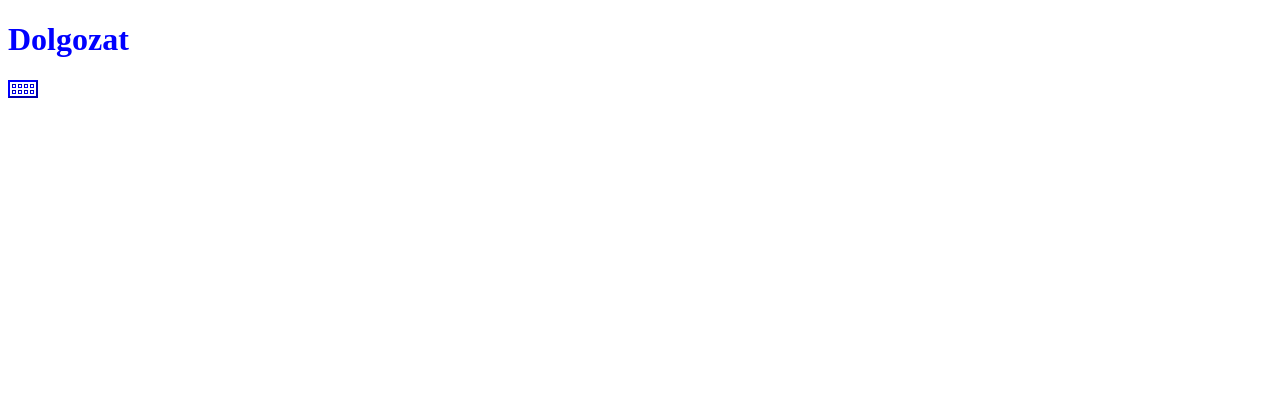
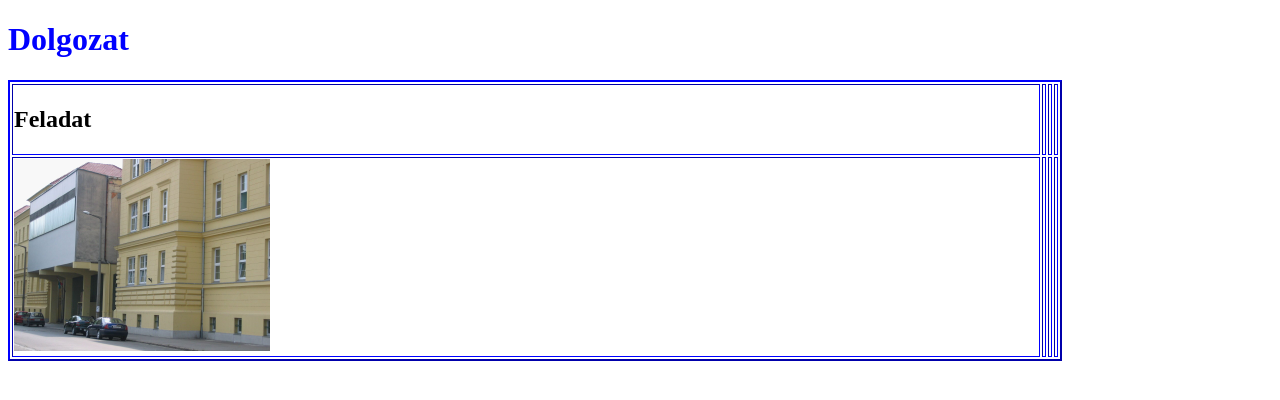
Before and after one commit to dekanypatriikk/dolgozat, a plain HTML site: page index.html in a window 1280 px wide. Drawn offline with Linux system fonts and the light colour scheme.

Commit message:
h2keptablazatba

```diff
--- a/index.html
+++ b/index.html
@@ -11,13 +11,13 @@
     <h1>Dolgozat</h1>
     <table border="2">
 <tr>
-    <td></td>
+    <td colspan="5"><h2>Feladat</h2></td>
     <td></td>
     <td></td>
     <td></td>
 </tr>
 <tr>
-    <td></td>
+    <td colspan="5"><img src="gd.jpg" alt="gdszeged"></td>
     <td></td>
     <td></td>
     <td></td>
--- a/style.css
+++ b/style.css
@@ -5,3 +5,8 @@ h1{
 table{
     border-color: blue;
 }
+
+img{
+    width: 25%;
+    height: 25%;
+}
```
Also changed, not shown: gd.jpg (added).
